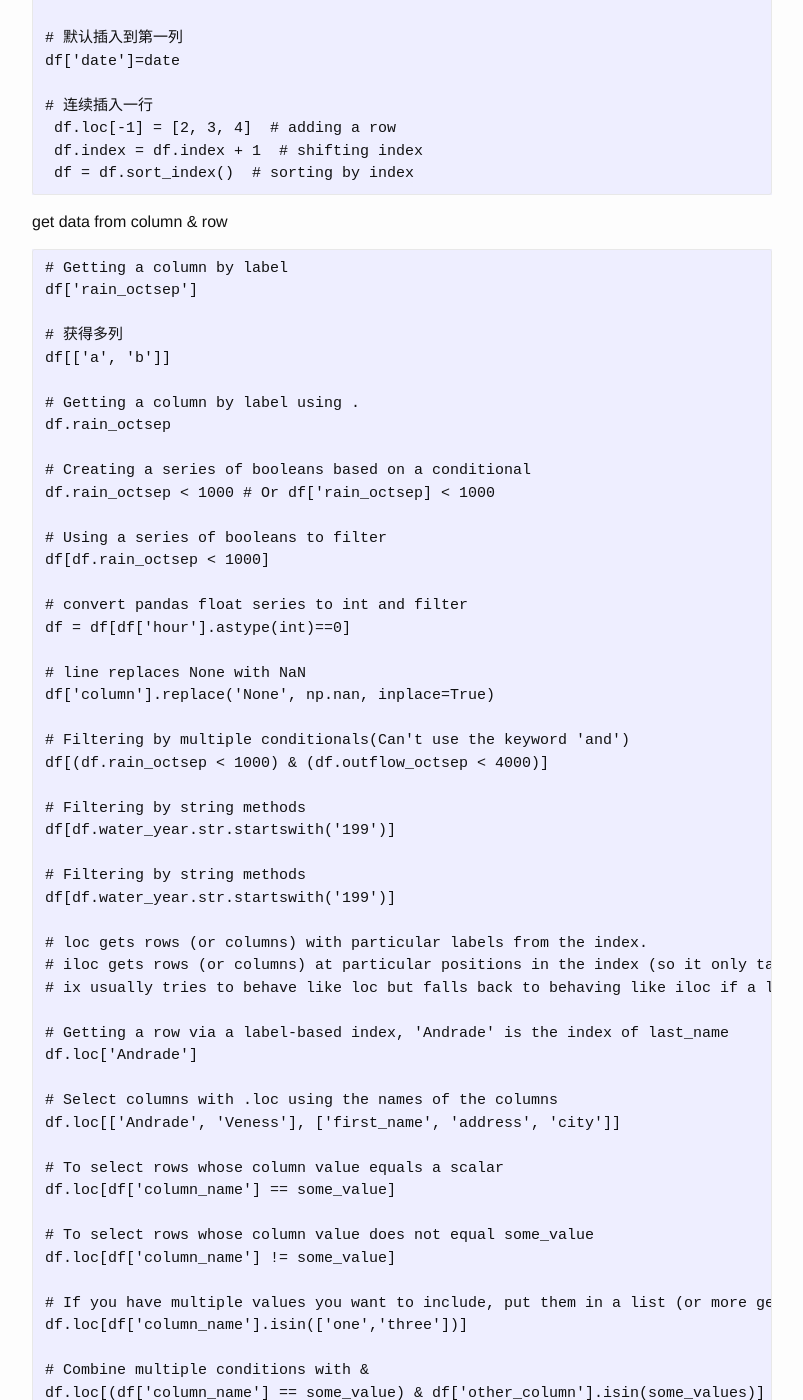
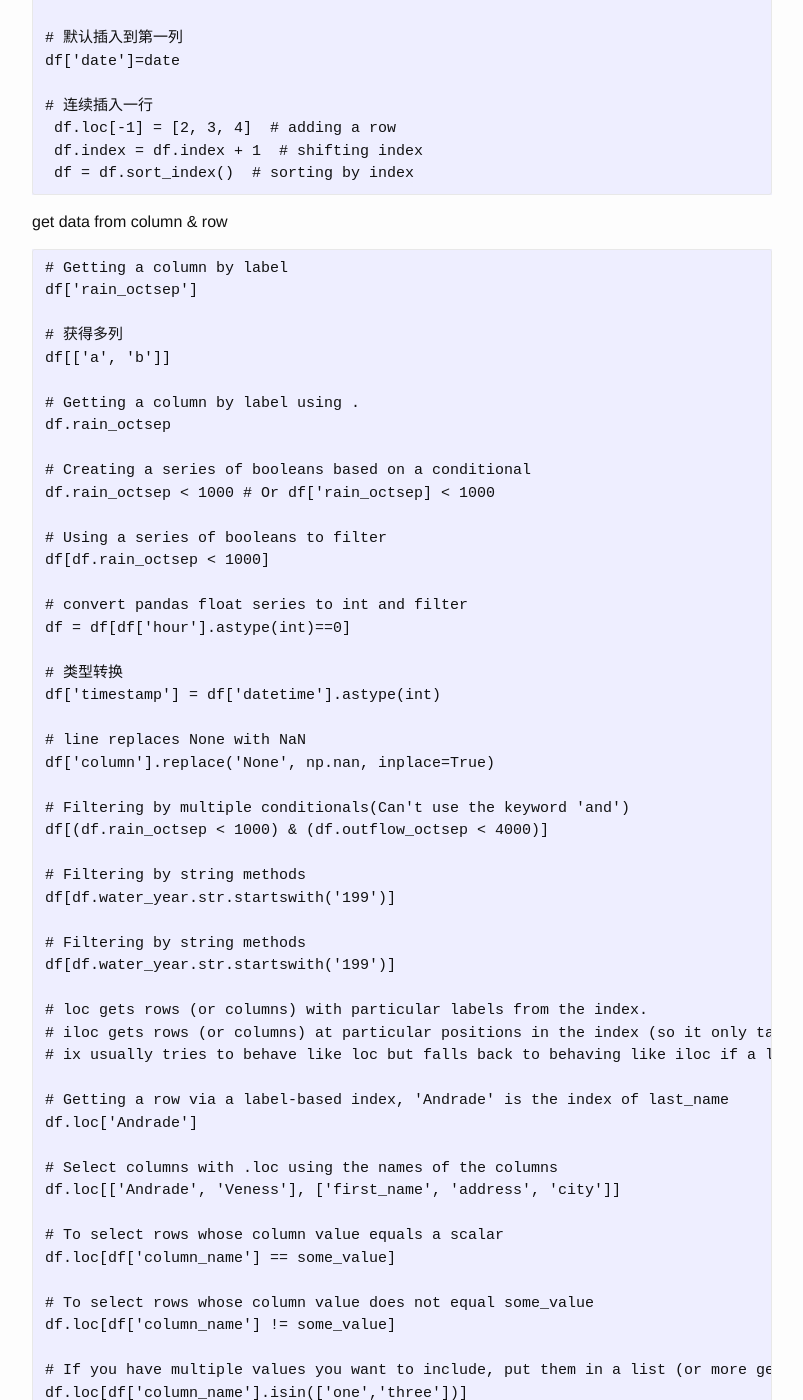
Before and after one commit to josephstalin117/josephstalin117.github.io, a Jekyll site: the page built from _posts/2018-3-13-pandas.markdown, in a window 1280 px wide and 1400 px high, scrolled down 1237 px. Shown: the whole window, without its empty margins (238-1041 px from the left). Built offline with Jekyll 4.4.1, drawn with Linux system fonts in a browser that asks for light colours; some of the changed text lies outside the part shown.

Commit message:
add pandas type & add timestamp

```diff
--- a/_posts/2018-3-13-pandas.markdown
+++ b/_posts/2018-3-13-pandas.markdown
@@ -82,6 +82,9 @@
 
 # convert pandas float series to int and filter
 df = df[df['hour'].astype(int)==0]
+
+# 类型转换
+df['timestamp'] = df['datetime'].astype(int)
 
 # line replaces None with NaN
 df['column'].replace('None', np.nan, inplace=True)
@@ -326,6 +329,9 @@
 base_df = base_df.set_index(['dateTime'])
 new_df = base_df.loc[start:end]
 
+# 转换成时间戳
+cod_df['datetime'] = pd.to_datetime(cod_df["datetime"]).astype(int)/10**9
+
 # datetime format
 df = pd.DataFrame({"Date": ["26-12-2007", "27-12-2007", "28-12-2007"]})
 df["Date"] = pd.to_datetime(df["Date"]).dt.strftime('%Y-%m-%d')
```
